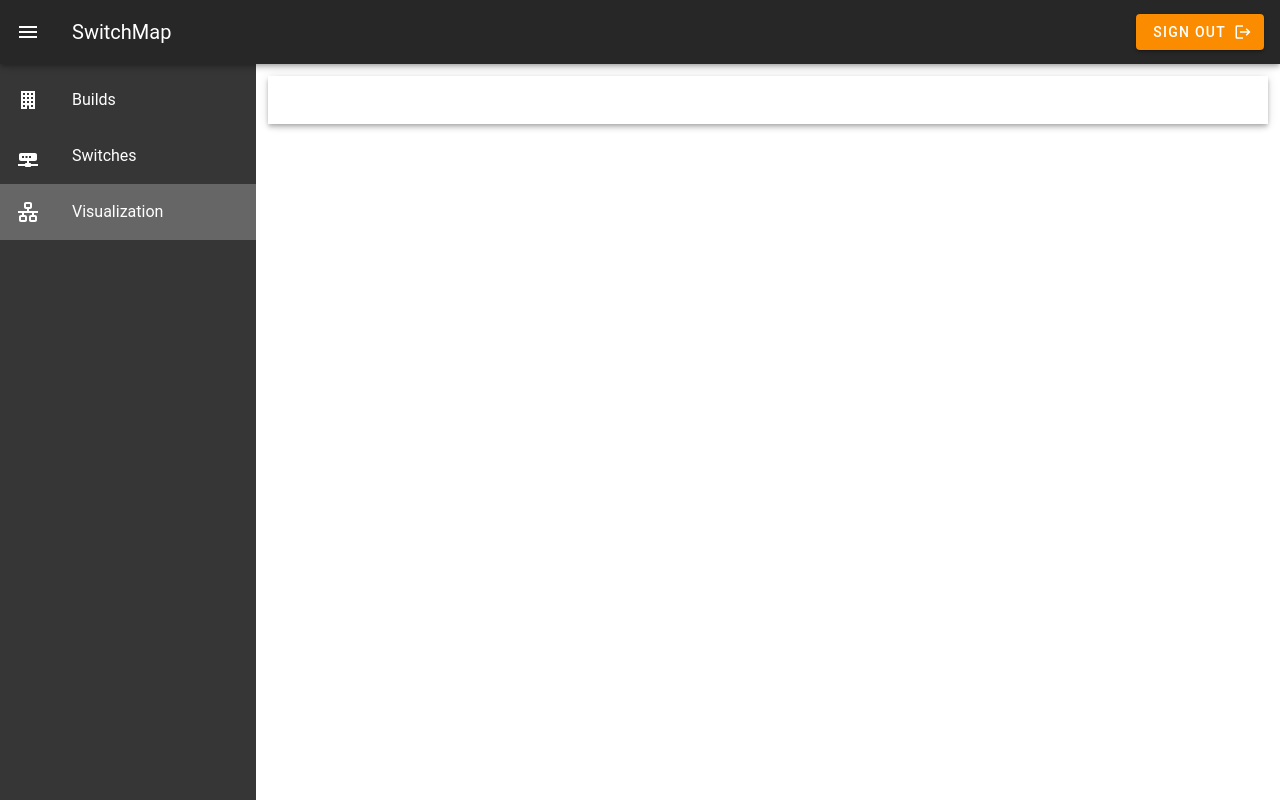
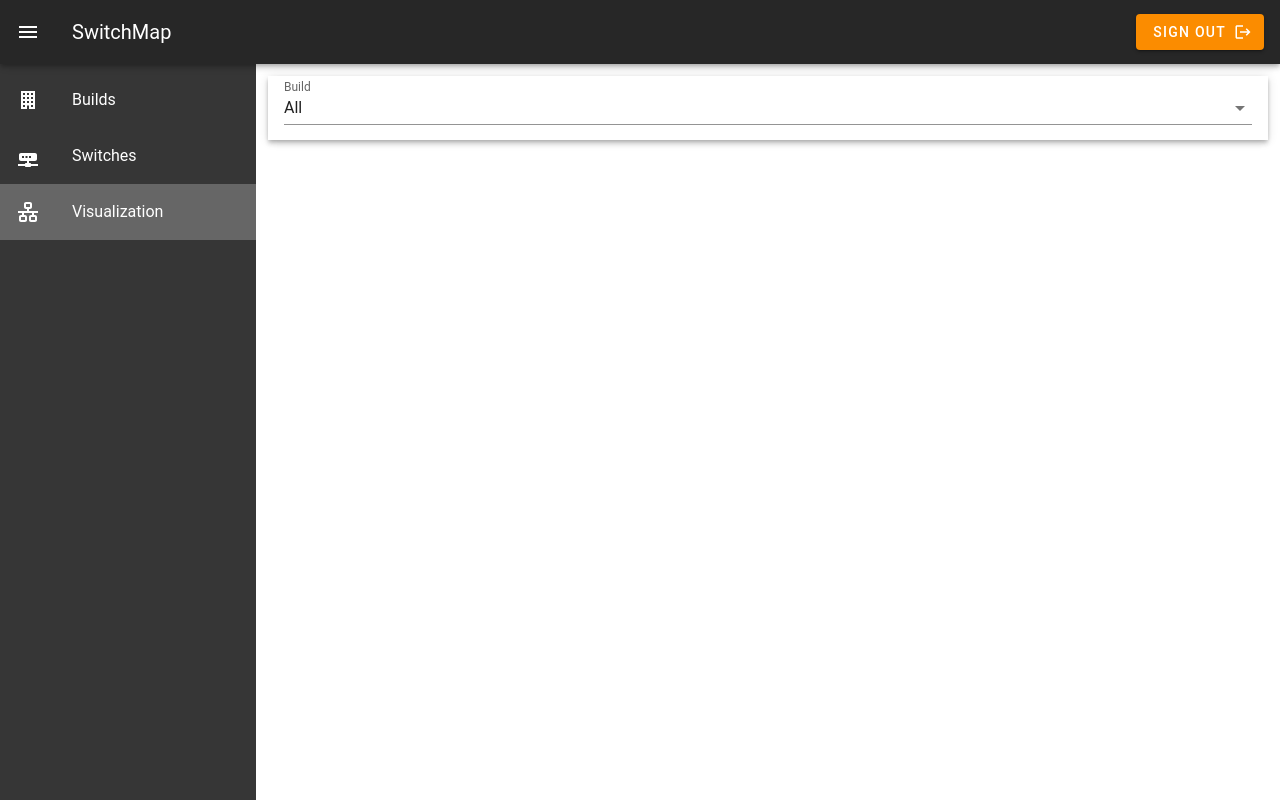
Before and after one commit to ultram4rine/switchmap, a Vue app in the folder ui/: page /vis in a window 1280 px wide. Built offline with nearby package versions, Linux system fonts and the light colour scheme; no server answers; sample sign-in values are in the browser's storage.

Commit message:
fix vis page, add build choosing

```diff
--- a/ui/src/views/Vis.vue
+++ b/ui/src/views/Vis.vue
@@ -1,6 +1,18 @@
 <template>
   <div id="vis">
-    <v-toolbar dense></v-toolbar>
+    <v-toolbar>
+      <v-select
+        v-model="show"
+        :items="builds"
+        hide-details
+        item-text="name"
+        item-value="shortName"
+        label="Build"
+        color="orange accent-2"
+        required
+        @change="displaySwitches()"
+      ></v-select>
+    </v-toolbar>
     <div id="container"></div>
   </div>
 </template>
@@ -12,7 +24,9 @@ import { defineComponent, Ref, ref } from "@vue/composition-api";
 import { Node, Edge, Network } from "vis-network/standalone";
 
 import { SwitchResponse } from "../types/switch";
+import { BuildResponse } from "../types/build";
 import { getSwitches } from "../api/switches";
+import { getBuilds } from "../api/builds";
 
 export default defineComponent({
   props: {
@@ -20,17 +34,39 @@ export default defineComponent({
   },
 
   setup() {
+    const switchesAll: Ref<SwitchResponse[]> = ref([]);
     const switches: Ref<SwitchResponse[]> = ref([]);
-    const showAll = ref(false);
+    const show = ref("all");
+    const builds: Ref<BuildResponse[]> = ref([
+      { name: "All", shortName: "all" } as BuildResponse,
+    ]);
 
-    const displaySwitches = () => {
+    return {
+      switchesAll,
+      switches,
+      show,
+      builds,
+    };
+  },
+
+  methods: {
+    displaySwitches() {
       const container = document.getElementById("container") as HTMLElement;
 
       const nodes = new Array<Node>();
       const edges = new Array<Edge>();
-      switches.value.forEach((sw) => {
+      if (this.show == "all") {
+        this.switches = this.switchesAll;
+      } else {
+        this.switches = this.switchesAll.filter(
+          (sw) => sw.buildShortName === this.show
+        );
+      }
+      this.switches.forEach((sw) => {
         nodes.push({ id: sw.name, label: sw.name });
-        edges.push({ from: sw.upSwitchName, to: sw.name, label: sw.upLink });
+        if (sw.upSwitchName) {
+          edges.push({ from: sw.upSwitchName, to: sw.name, label: sw.upLink });
+        }
       });
 
       const data = {
@@ -39,9 +75,13 @@ export default defineComponent({
       };
 
       const options = {
-        physics: { enabled: false },
+        physics: false,
+        layout: {
+          hierarchical: {
+            direction: "UD",
+          },
+        },
         nodes: {
-          physics: false,
           color: "rgb(255, 140, 0)",
           font: { color: "#181616", face: "sans-serif" },
           shape: "box",
@@ -53,20 +93,23 @@ export default defineComponent({
       };
 
       const network = new Network(container, data, options);
-    };
-
-    return {
-      showAll,
-
-      displaySwitches,
-    };
+    },
   },
 
   created() {
     getSwitches().then((sws: SwitchResponse[]) => {
-      this.switches = sws;
+      this.switchesAll = sws;
       this.displaySwitches();
+    });
+    getBuilds().then((builds) => {
+      this.builds = this.builds.concat(builds);
     });
   },
 });
 </script>
+
+<style>
+#container {
+  height: calc(100vh - 64px - 64px - 12px - 12px);
+}
+</style>
```
